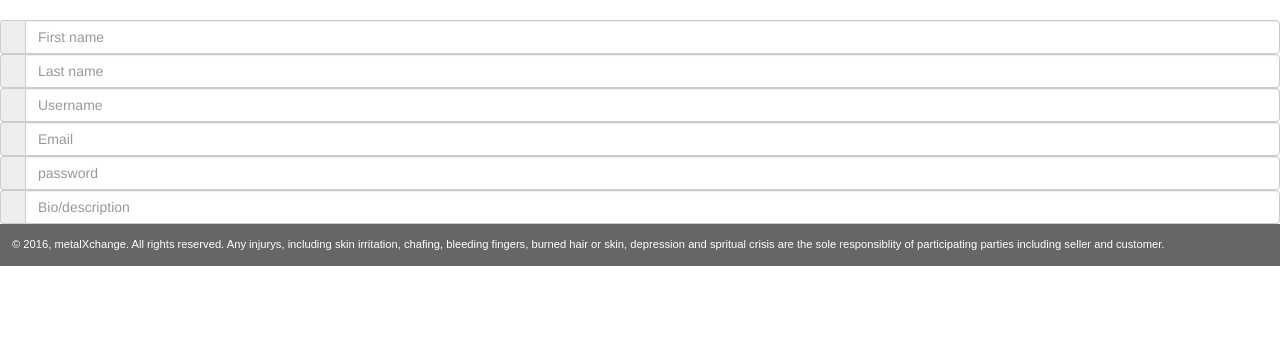
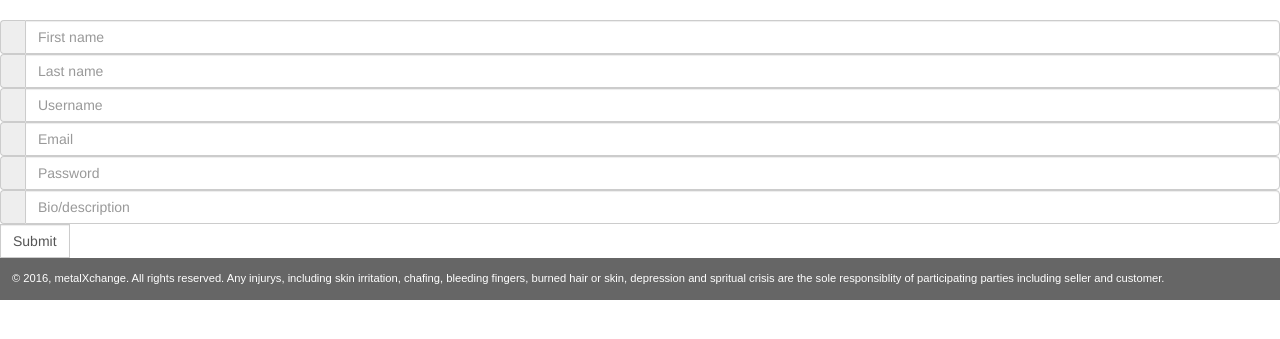
Before and after one commit to metalXchange/metalXchange.dev, a PHP site: page /users.create.php in a window 1280 px wide. Shown: the part 284-623 px from the top of the page. Run offline with PHP 8.4, Linux system fonts and the light colour scheme.

Commit message:
Change forms to use post requests

```diff
--- a/public/users.create.php
+++ b/public/users.create.php
@@ -17,35 +17,42 @@
  <body>
 	<?php include '../views/partials/header.php' ?>
 	<?php include '../views/partials/navbar.php' ?>
+
+ 	<form action='' method='post'>
  		<div class="input-group">
 		 	<span class="input-group-addon"></span>
-	 	<input type="text" class="form-control" placeholder="First name" aria-describedby="basic-addon1">
+		 	<input type="text" class="form-control" placeholder="First name" name='first_name' aria-describedby="basic-addon1">
 		</div>
 
 		<div class="input-group">
 		 	<span class="input-group-addon"></span>
-	 	<input type="text" class="form-control" placeholder="Last name" aria-describedby="basic-addon2">
+		 	<input type="text" class="form-control" placeholder="Last name" name='last_name' aria-describedby="basic-addon2">
 		</div>
 
 		<div class="input-group">
 		 	<span class="input-group-addon"></span>
-	 	<input type="text" class="form-control" placeholder="Username" aria-describedby="basic-addon3">
+		 	<input type="text" class="form-control" placeholder="Username" name='username' aria-describedby="basic-addon3">
 		</div>
 
 		<div class="input-group">
 		 	<span class="input-group-addon"></span>
-	 	<input type="text" class="form-control" placeholder="Email" aria-describedby="basic-addon4">
+		 	<input type="text" class="form-control" placeholder="Email" name='email' aria-describedby="basic-addon4">
 		</div>
 
 		<div class="input-group">
 		 	<span class="input-group-addon"></span>
-	 	<input type="text" class="form-control" placeholder="password" aria-describedby="basic-addon5">
+		 	<input type="password" class="form-control" placeholder="Password" name='passowrd' aria-describedby="basic-addon5">
 		</div>
 
 		<div class="input-group">
 		 	<span class="input-group-addon"></span>
-	 	<input type="text" class="form-control" placeholder="Bio/description" aria-describedby="basic-addon6">
+		 	<input type="text" class="form-control" placeholder="Bio/description" name='bio' aria-describedby="basic-addon6">
 		</div>
+
+		<div class='input-group'>
+			<input type='submit' class='form-control' value='Submit'>
+		</div>
+	</form>
 
 	<?php include '../views/partials/footer.php' ?>
 
```
Also changed, not shown: public/users.edit.php (+11 -4 lines). Lines whose indentation alone changed are shown as unchanged.
